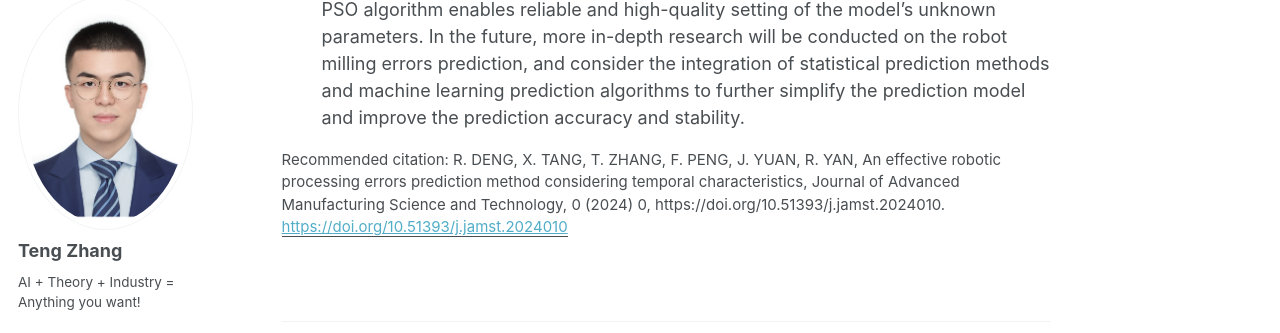
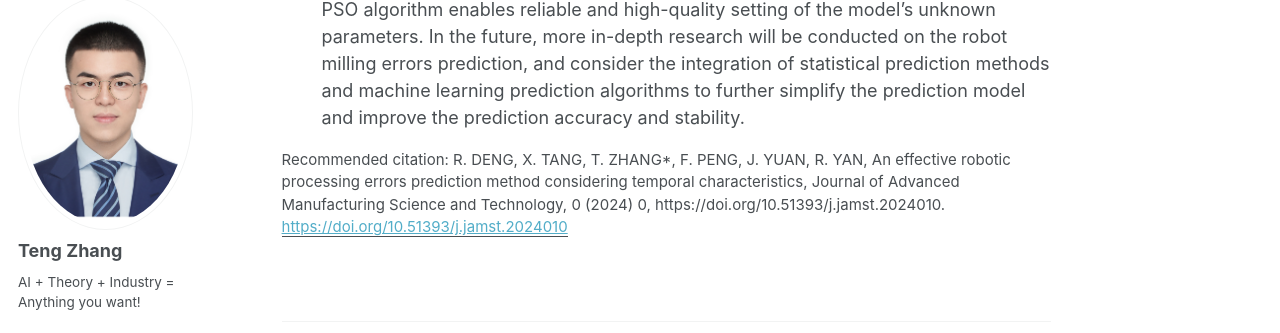
Before and after one commit to ZhangTeng-Hust/ZhangTeng-Hust.github.io, a Jekyll site: the page built from _publications/An effective robotic processing errors prediction method considering temporal characteristics.md, in a window 1280 px wide and 900 px high, scrolled down 584 px. Shown: the part 110-443 px from the top of the window. Built offline with Jekyll 4.4.1, drawn with Linux system fonts in a browser that asks for light colours; some web fonts are replaced.

```diff
--- a/_publications/An effective robotic processing errors prediction method considering temporal characteristics.md
+++ b/_publications/An effective robotic processing errors prediction method considering temporal characteristics.md
@@ -6,7 +6,7 @@ excerpt: 'This paper presents a combined statistical principles and machine lear
 date: 2024-02-01
 venue: 'February 01'
 paperurl: 'https://doi.org/10.51393/j.jamst.2024010'
-citation: 'R. DENG, X. TANG, T. ZHANG, F. PENG, J. YUAN, R. YAN, An effective robotic processing errors prediction method considering temporal characteristics, Journal of Advanced Manufacturing Science and Technology, 0 (2024) 0, https://doi.org/10.51393/j.jamst.2024010.'
+citation: 'R. DENG, X. TANG, T. ZHANG*, F. PENG, J. YUAN, R. YAN, An effective robotic processing errors prediction method considering temporal characteristics, Journal of Advanced Manufacturing Science and Technology, 0 (2024) 0, https://doi.org/10.51393/j.jamst.2024010.'
 ---
 
 ### Contribution
```
